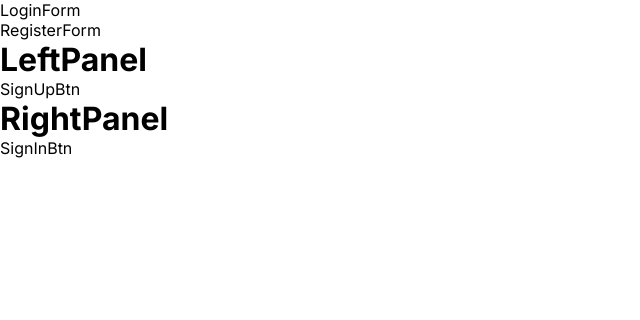
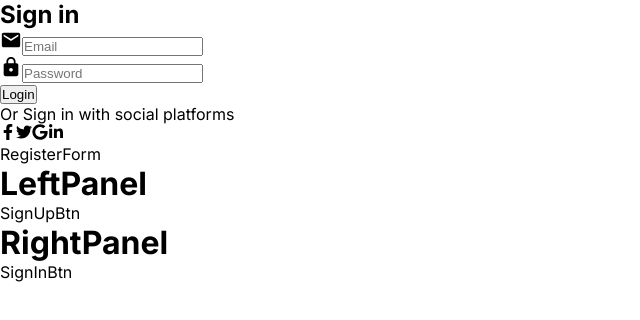
Before and after one commit to Viyaga2022/shop-admin-website, a Next.js app: page /login-register in a window 1280 px wide. Shown: the top 320 px of the page, without its empty margins (0-640 px from the left). Built offline with nearby package versions, Linux system fonts and the light colour scheme.

Commit message:
loginForm html added

```diff
--- a/src/components/login-register/forms/loginForm/LoginForm.jsx
+++ b/src/components/login-register/forms/loginForm/LoginForm.jsx
@@ -1,9 +1,37 @@
 import './loginForm.scss'
+import { MdEmail, MdLock } from "react-icons/md";
+import { FaGoogle, FaFacebookF, FaTwitter, FaLinkedinIn } from "react-icons/fa";
 
 const LoginForm = () => {
-  return (
-    <div>LoginForm</div>
-  )
+    return (
+        <form action="" className="sign-in-form">
+            <h2 className="title">Sign in</h2>
+            <div className="input-field">
+                <span className='icon'><MdEmail size={22} /></span>
+                <input type="text" placeholder="Email" name="email" />
+            </div>
+            <div className="input-field">
+                <span className='icon'><MdLock size={22} /></span>
+                <input type="password" placeholder="Password" name="password" />
+            </div>
+            <button type="submit" className="btn solid">Login</button>
+            <p className="social-text">Or Sign in with social platforms</p>
+            <div className="social-media">
+                <a href="#" className="social-icon">
+                    <FaFacebookF />
+                </a>
+                <a href="#" className="social-icon">
+                    <FaTwitter />
+                </a>
+                <a href="#" className="social-icon">
+                    <FaGoogle />
+                </a>
+                <a href="#" className="social-icon">
+                    <FaLinkedinIn />
+                </a>
+            </div>
+        </form>
+    )
 }
 
 export default LoginForm
```
